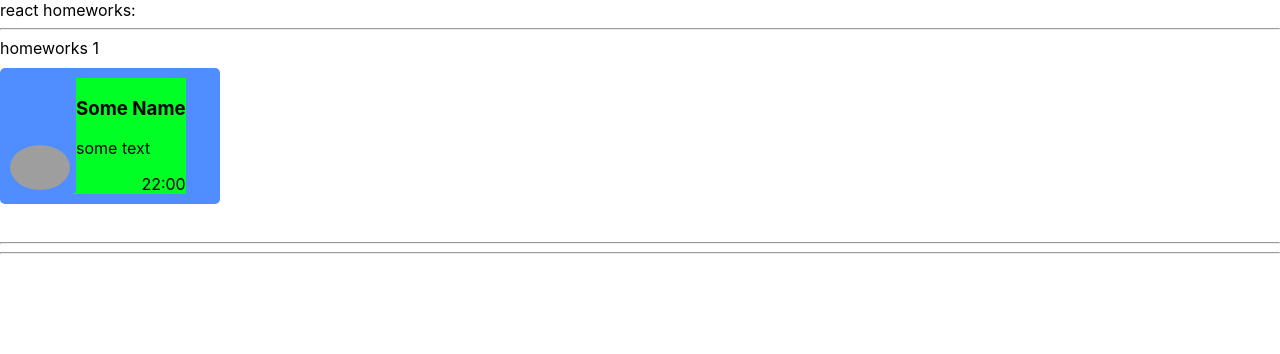
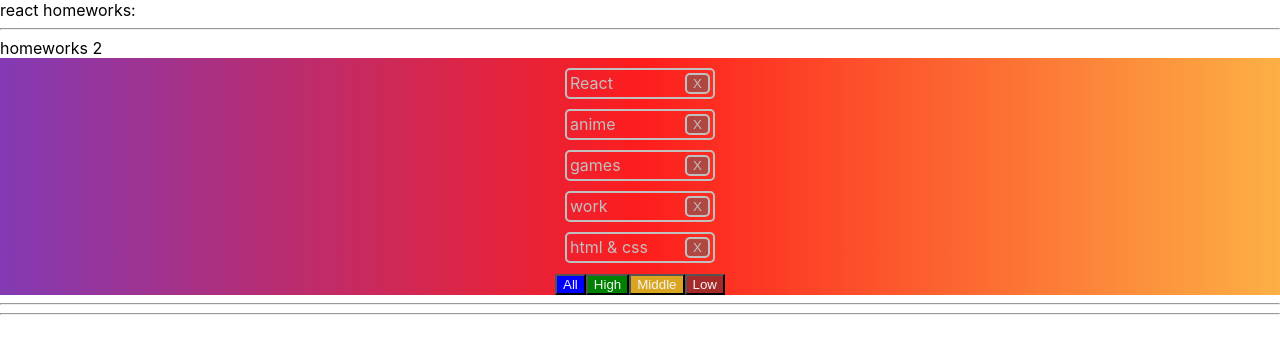
Before and after one commit to Svyat-1418/homeworks-by-ignat, a React (Create React App) app: page / in a window 1280 px wide. Shown: the top 354 px of the page. Built offline with nearby package versions, Linux system fonts and the light colour scheme; grey boxes are pictures that could not be loaded.

Commit message:
HW2 is done

```diff
--- a/src/p1-main/m1-ui/u1-app/App.tsx
+++ b/src/p1-main/m1-ui/u1-app/App.tsx
@@ -1,13 +1,14 @@
 import React from 'react'
 import s from './App.module.css'
 import HW1 from '../../../p2-homeworks/h1/HW1'
+import HW2 from '../../../p2-homeworks/h2/HW2'
 
 function App() {
     return (
         <div className={s.App}>
             <div>react homeworks:</div>
-            <HW1/>
-            {/*<HW2/>*/}
+            {/*<HW1/>*/}
+            <HW2/>
             {/*<HW3/>*/}
             {/*<HW4/>*/}
             {/*<HW5/>*/}
--- /dev/null
+++ b/src/p2-homeworks/h2/Affair.module.css
@@ -0,0 +1,15 @@
+.someClass {
+    margin: 10px;
+    padding: 3px;
+    border: 2px solid silver;
+    border-radius: 5px;
+    color: silver;
+    display: flex;
+    justify-content: space-between;
+}
+.btnDel {
+    border: 2px solid silver;
+    border-radius: 5px;
+    background: rgba(100, 100, 100, .5);
+    color: silver;
+}
--- a/src/p2-homeworks/h2/Affair.tsx
+++ b/src/p2-homeworks/h2/Affair.tsx
@@ -1,19 +1,22 @@
 import React from 'react'
+import styles from "./Affair.module.css"
+import {AffairType} from "./HW2";
 
 type AffairPropsType = {
     // key не нужно типизировать
-    affair: any // need to fix any
-    deleteAffairCallback: any // need to fix any
+    affair: AffairType // need to fix any
+    deleteAffairCallback: (_id: number) => void // need to fix any
 }
 
 function Affair(props: AffairPropsType) {
-    const deleteCallback = () => {}// need to fix
+    const deleteCallback = () => {
+        props.deleteAffairCallback(props.affair._id)
+    }// need to fix
 
     return (
-        <div>
-            // show some text
-
-            <button onClick={deleteCallback}>X</button>
+        <div className={styles.someClass}>
+            {props.affair.name}
+            <button className={styles.btnDel} onClick={deleteCallback}>X</button>
         </div>
     )
 }
--- a/src/p2-homeworks/h2/Affairs.module.css
+++ b/src/p2-homeworks/h2/Affairs.module.css
@@ -1,3 +1,26 @@
 .someClass {
+    display: flex;
+    justify-content: center;
 
+    background: rgb(131, 58, 180);
+    background: linear-gradient(90deg, rgba(131, 58, 180, 1) 0%, rgba(253, 29, 29, 1) 50%, rgba(252, 176, 69, 1) 100%);
 }
+.allBtn {
+    background: blue;
+    color: whitesmoke;
+}
+
+.lowBtn {
+    background: brown;
+    color: whitesmoke;
+}
+
+.middleBtn {
+    background: goldenrod;
+    color: whitesmoke;
+}
+
+.highBtn {
+    background: green;
+    color: whitesmoke;
+}
--- a/src/p2-homeworks/h2/Affairs.tsx
+++ b/src/p2-homeworks/h2/Affairs.tsx
@@ -1,11 +1,12 @@
 import React from 'react'
+import styles from "./Affairs.module.css"
 import Affair from './Affair'
-import {AffairType} from './HW2'
+import {AffairType, FilterType} from './HW2'
 
 type AffairsPropsType = { // need to fix any
-    data: any
-    setFilter: any
-    deleteAffairCallback: any
+    data: Array<AffairType>
+    setFilter: (filter: FilterType) => void
+    deleteAffairCallback: (_id: number) => void
 }
 
 function Affairs(props: AffairsPropsType) {
@@ -17,20 +18,29 @@ function Affairs(props: AffairsPropsType) {
         />
     ))
 
-    const setAll = () => {} // need to fix
-    const setHigh = () => {}
-    const setMiddle = () => {}
-    const setLow = () => {}
+    const setAll = () => {
+        props.setFilter("all")
+    } // need to fix
+    const setHigh = () => {
+        props.setFilter("high")
+    }
+    const setMiddle = () => {
+        props.setFilter("middle")
+    }
+    const setLow = () => {
+        props.setFilter("low")
+    }
 
     return (
-        <div>
+        <div className={styles.someClass}>
+            <div>
+                {mappedAffairs}
 
-            {mappedAffairs}
-
-            <button onClick={setAll}>All</button>
-            <button onClick={setHigh}>High</button>
-            <button onClick={setMiddle}>Middle</button>
-            <button onClick={setLow}>Low</button>
+                <button className={styles.allBtn} onClick={setAll}>All</button>
+                <button className={styles.highBtn} onClick={setHigh}>High</button>
+                <button className={styles.middleBtn} onClick={setMiddle}>Middle</button>
+                <button className={styles.lowBtn} onClick={setLow}>Low</button>
+            </div>
         </div>
     )
 }
--- a/src/p2-homeworks/h2/HW2.tsx
+++ b/src/p2-homeworks/h2/HW2.tsx
@@ -2,12 +2,15 @@ import React, {useState} from 'react'
 import Affairs from './Affairs'
 
 // types
-export type AffairPriorityType = any // need to fix any
-export type AffairType = any // need to fix any
+export type AffairPriorityType = 'low' | 'middle' | 'high' // need to fix any
+export type AffairType = {
+    _id: number
+    name: string
+    priority: AffairPriorityType} // need to fix any
 export type FilterType = 'all' | AffairPriorityType
 
 // constants
-const defaultAffairs: any = [ // need to fix any
+const defaultAffairs: Array<AffairType> = [ // need to fix any
     {_id: 1, name: 'React', priority: 'high'},
     {_id: 2, name: 'anime', priority: 'low'},
     {_id: 3, name: 'games', priority: 'low'},
@@ -16,20 +19,24 @@ const defaultAffairs: any = [ // need to fix any
 ]
 
 // pure helper functions
-export const filterAffairs = (affairs: any, filter: any): any => { // need to fix any
-    if (filter === 'all') return affairs
-    else return // need to fix
+export const filterAffairs = (affairs: Array<AffairType>, filter: FilterType): Array<AffairType> => { // need to fix any
+    //if (filter === 'all') return affairs
+    if (filter === "low") return affairs.filter(a => a.priority === "low")
+    if (filter === "middle") return affairs.filter(a => a.priority === "middle")
+    if (filter === "high") return affairs.filter(a => a.priority === "high")
+     // need to fix
+    return affairs
 }
-export const deleteAffair = (affairs: any, _id: any): any => { // need to fix any
-    return // need to fix
+export const deleteAffair = (affairs: Array<AffairType>, _id: number): Array<AffairType> => { // need to fix any
+    return affairs.filter(a => a._id !== _id) // need to fix
 }
 
 function HW2() {
-    const [affairs, setAffairs] = useState<any>(defaultAffairs) // need to fix any
+    const [affairs, setAffairs] = useState<Array<AffairType>>(defaultAffairs) // need to fix any
     const [filter, setFilter] = useState<FilterType>('all')
 
     const filteredAffairs = filterAffairs(affairs, filter)
-    const deleteAffairCallback = (_id: any) => setAffairs(deleteAffair(affairs, _id)) // need to fix any
+    const deleteAffairCallback = (_id: number) => setAffairs(deleteAffair(affairs, _id)) // need to fix any
 
     return (
         <div>
```
